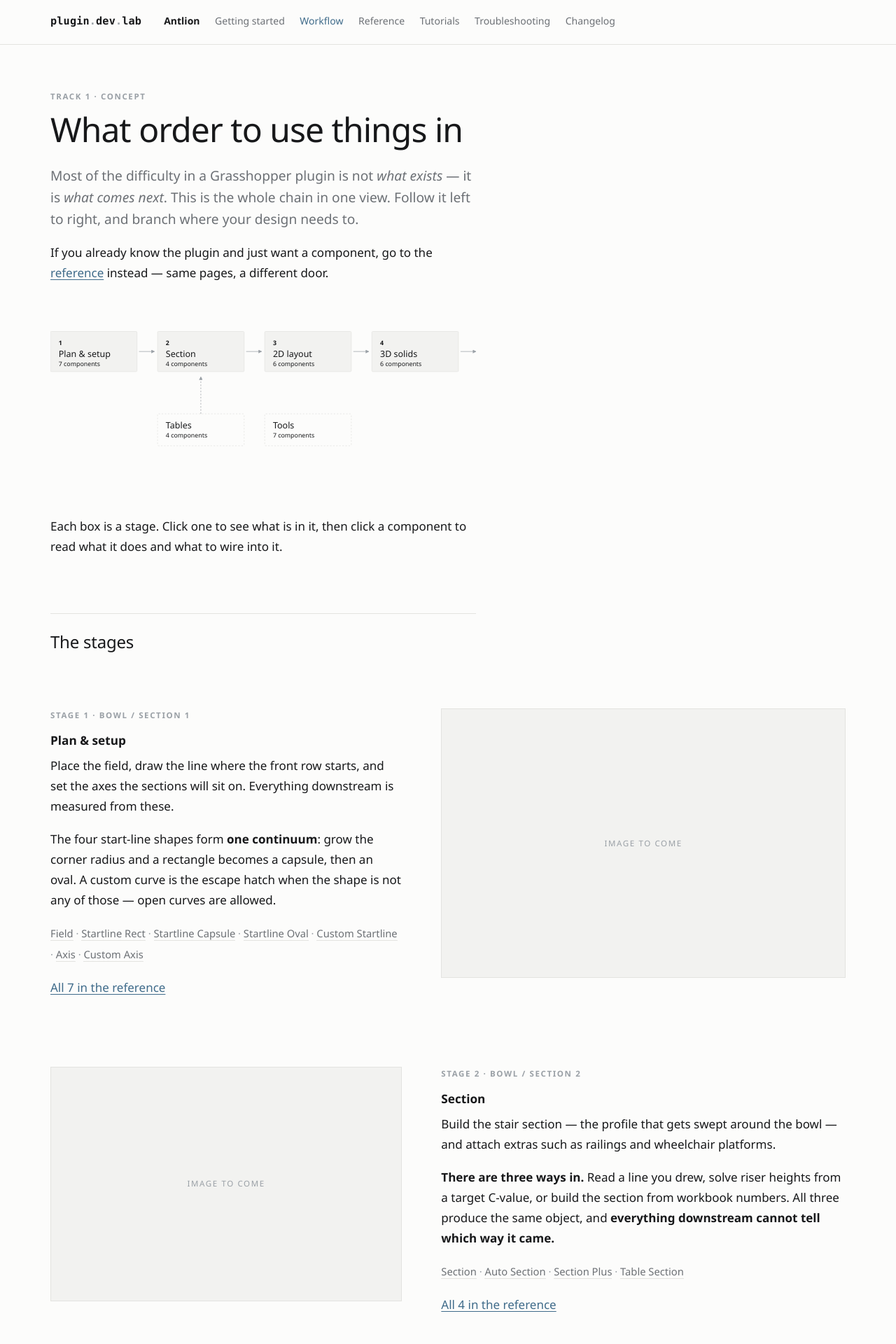
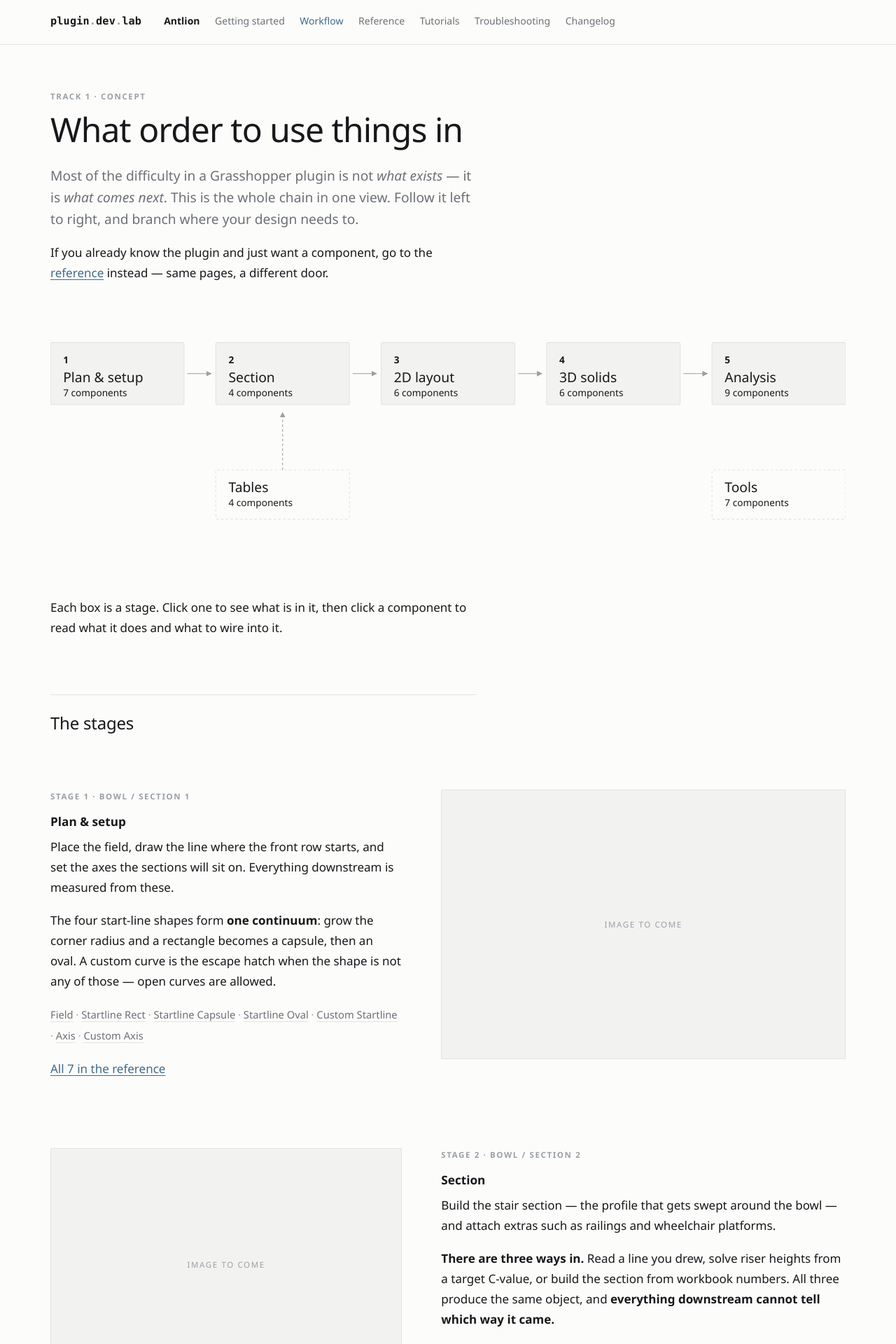
Before and after one commit to plugindevlab/plugindevlab.github.io, a Jekyll site: the page built from antlion/workflow/index.md, in a window 1280 px wide. Shown: the top 1920 px of the page at 70% size. Built offline with Jekyll 4.4.1, drawn with Linux system fonts in a browser that asks for light colours.

Commit message:
Let the workflow map use the full page width, and place side groups explicitly
The map was inheriting the reading-width cap meant for prose, so the last stage
was cut off behind a scrollbar. Side groups now declare which column they sit
under, instead of falling wherever the loop put them and implying a relationship
that does not exist.

Co-Authored-By: Claude Opus 5 <noreply@anthropic.com>
Claude-Session: https://claude.ai/code/session_01QAZWmPp3LgL57JUuwku2qy

```diff
--- a/_data/products.yml
+++ b/_data/products.yml
@@ -13,8 +13,8 @@
       - { group: bowl-section-4, label: "3D solids" }
       - { group: bowl-analysis, label: "Analysis" }
     aside:
-      - { group: table, label: "Tables", into: bowl-section-2 }
-      - { group: util, label: "Tools", into: "" }
+      - { group: table, label: "Tables", into: bowl-section-2, col: 1 }
+      - { group: util, label: "Tools", into: "", col: 4 }
   nav:
     - { label: "Getting started", url: /antlion/getting-started/ }
     - { label: "Workflow", url: /antlion/workflow/ }
--- a/antlion/workflow/index.md
+++ b/antlion/workflow/index.md
@@ -38,7 +38,7 @@ If you already know the plugin and just want a component, go to the
 
   {%- for a in prod.flow.aside -%}
   {%- assign g = wf[a.group] -%}
-  {%- assign ax = forloop.index0 | times: step | plus: 208 -%}
+  {%- assign ax = a.col | times: step -%}
   {%- if a.into != "" %}
   <path class="map-arrow map-dash" d="M{{ ax | plus: 84 }} 200 V128" marker-end="url(#mk)"/>
   {%- endif %}
--- a/assets/css/style.css
+++ b/assets/css/style.css
@@ -52,8 +52,8 @@ a:hover { text-decoration: none; }
 
 .content { max-width: var(--wide); margin: 0 auto; padding: 4rem var(--pad) 6rem; }
 .content > * { max-width: var(--measure); }
-.content > .full, .content > .split, .content > .grid,
-.content > table, .content > pre, .content > figure { max-width: none; }
+.content > .full, .content > .split, .content > .grid, .content > .map-wrap,
+.content > section, .content > table, .content > pre, .content > figure { max-width: none; }
 
 h1 {
   font-size: clamp(2rem, 4.5vw, 3rem); font-weight: 300; letter-spacing: -.02em;
```
